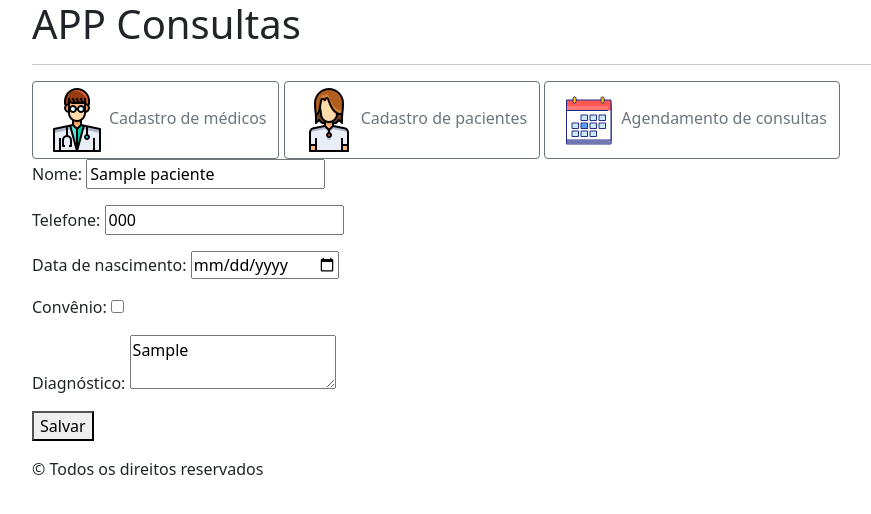
After one commit to gutoffline/app-consultas, a PHP site: page /pacientes/pacientes-formulario-alterar.php?id=1 in a window 1280 px wide. The commit adds this page. Shown: the top 514 px of the page, without its empty margins (50-921 px from the left). Run offline with PHP 8.4, Linux system fonts and the light colour scheme; tables that the repository leaves empty or names only in its code hold one stand-in row (values such as "Sample post").

Commit message:
alteração de paciente

```diff
--- /dev/null
+++ b/pacientes/pacientes-formulario-alterar.php
@@ -0,0 +1,57 @@
+<?php
+include "../includes/cabecalho.php";
+
+include "../includes/conexao.php";
+
+$id_paciente = $_GET['id'];
+
+$sqlBuscar = "SELECT * FROM tb_pacientes WHERE id = {$id_paciente} ;";
+$listaDePacientes = mysqli_query($conexao , $sqlBuscar);
+
+$nome = $telefone = $data_nascimento = $convenio = $diagnostico = "";
+while($paciente = mysqli_fetch_assoc($listaDePacientes)){
+    $nome = $paciente['nome'];
+    $telefone = $paciente['telefone'];
+    $data_nascimento = $paciente['data_nascimento'];
+    $convenio = $paciente['convenio'];
+    $diagnostico = $paciente['diagnostico'];
+}
+?>
+
+
+<form name="formulario-pacientes" method="post" action="pacientes-alterar.php">
+<input name="id_paciente" type="hidden" value="<?php echo $id_paciente; ?>">
+<p>
+    <label>Nome:</label>
+    <input name="nome" value="<?php echo $nome; ?>">
+</p>
+<p>
+    <label>Telefone:</label>
+    <input name="telefone" value="<?php echo $telefone ; ?>">
+</p>
+<p>
+    <label>Data de nascimento:</label>
+    <input name="data_nascimento" type="date" value="<?php echo $data_nascimento ; ?>">
+</p>
+<p>
+    <label>Convênio:</label>
+    <?php
+    $marcado = "";
+    if($convenio == "sim"){
+        $marcado = "checked";
+    }
+    ?>
+    <input name="convenio" type="checkbox" value="sim" <?php echo $marcado;?>>
+</p>
+<p>
+    <label>Diagnóstico:</label>
+    <textarea name="diagnostico"><?php echo $diagnostico ; ?></textarea>
+</p>
+<p>
+    <button type="submit">Salvar</button>
+</p>
+
+
+</form>
+
+<?php include "../includes/rodape.php"; ?>
--- a/pacientes/pacientes-listar.php
+++ b/pacientes/pacientes-listar.php
@@ -32,7 +32,7 @@ $listaDePacientes = mysqli_query($conexao , $sqlBusca);
         echo "<td>{$dataBrasil}</td>";
 
         echo "<td>{$paciente['convenio']}</td>";
-        echo "<td><a href='#'>Alterar</a> | ";
+        echo "<td><a href='pacientes-formulario-alterar.php?id={$paciente['id']}'>Alterar</a> | ";
         echo "<a href='pacientes-excluir.php?id={$paciente['id']}'>Excluir</a></td>";
         echo "</tr>";
     }
```
Also changed, not shown: pacientes/pacientes-alterar.php (added, +34 -0 lines).
